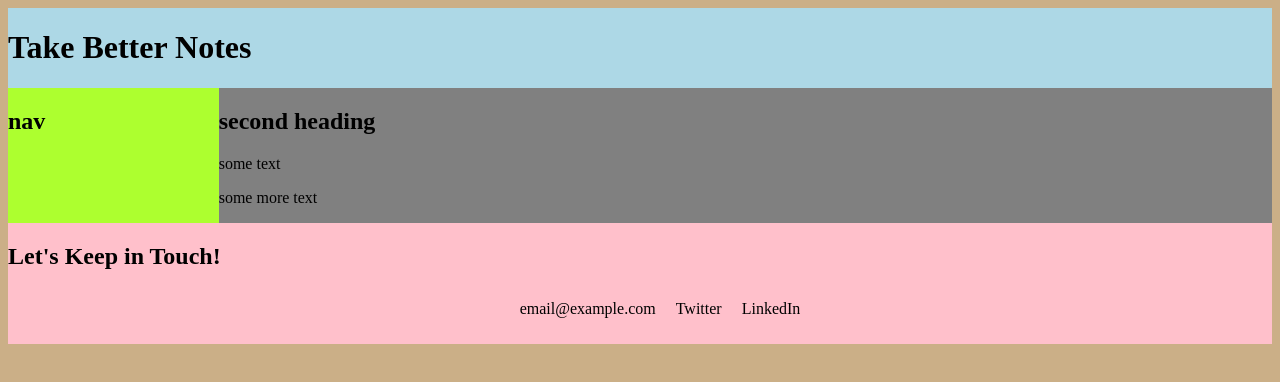
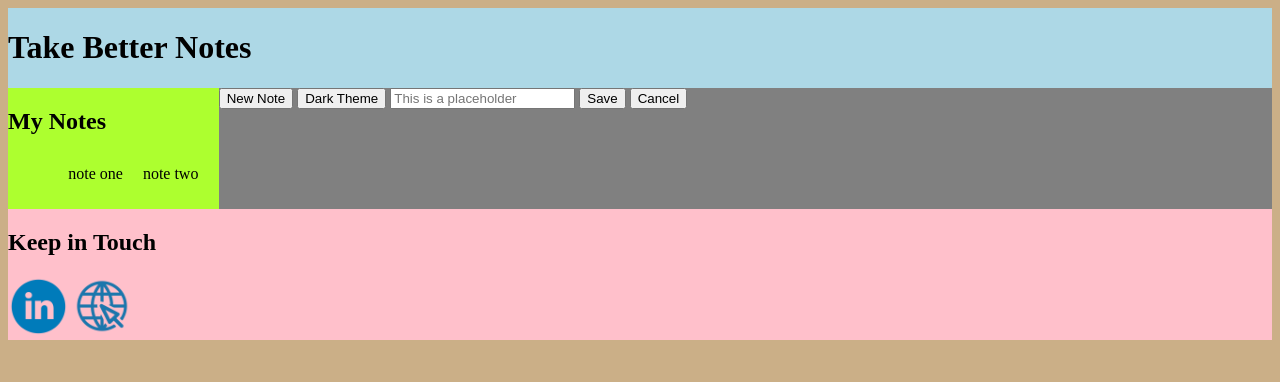
Before and after one commit to MatthewVu1/assignment1, a plain HTML site: page index.html in a window 1280 px wide. Drawn offline with Linux system fonts and the light colour scheme.

Commit message:
added the proper text for the grid layouts, and added links for the images at the bottom of the page

```diff
--- a/index.html
+++ b/index.html
@@ -7,25 +7,29 @@
 </head>
 <body class="flex-container">
         <header class="header">
-            <h1>Take Better Notes</h1>
+            <h1 class="top_bar">Take Better Notes</h1>
         </header>
         <main class="main">
             <section>
-                <h2>second heading</h2>
-                <p>some text</p>
-                <p>some more text</p>
+                <button class="new_note" type="button" onclick="alert('New Note')">New Note</button>
+                <button class="dark_theme" type="button" onclick="alert('Dark Theme')">Dark Theme</button>
+                <input type="text" class="textbox" placeholder="This is a placeholder">
+                <button class="save" type="button" onclick="alert('Save')">Save</button>
+                <button class="cancel" type="button" onclick="alert('Cancel')">Cancel</button>
             </section>
         </main>
-        <nav class="nav">
-            <h2>nav</h2>
+        <nav class="notes">
+            <h2 class="note_bar">My Notes</h2>
+            <ul class="list">
+                <li>note one</li><li>note two</li>
+            </ul>
         </nav>
         <footer class="footer">
-            <h2>Let's Keep in Touch!</h2>
-            <ul class="list">
-                <li>email@example.com</li>
-                <li>Twitter</li>
-                <li>LinkedIn</li>
-            </ul>
+            <h2>Keep in Touch</h2>
+            <section>
+                <a href="https://cdn3.iconfinder.com/data/icons/free-social-icons/67/linkedin_circle_color-512.png"><img src="images/linked_in_circle.png" alt="linked_in_circle" width=60 height=60></a>
+                    <a id="l1" href="https://cdn0.iconfinder.com/data/icons/internet-line/512/Internet_Line-02-512.png"><img src="images/internet_line.png" alt="internet_line" width=60 height=60></a>
+            </section>
         </footer>
     </body>
 </html>
```
